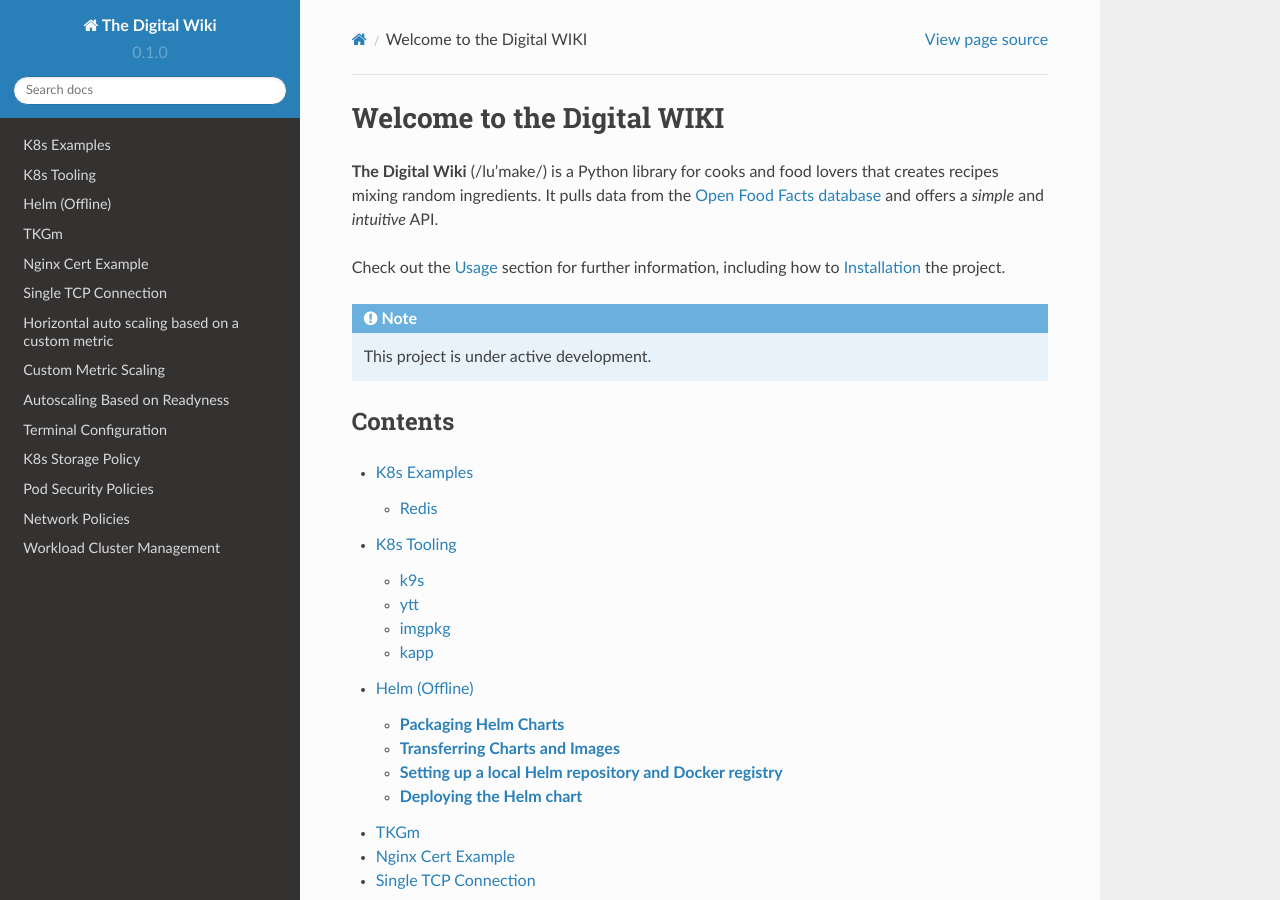
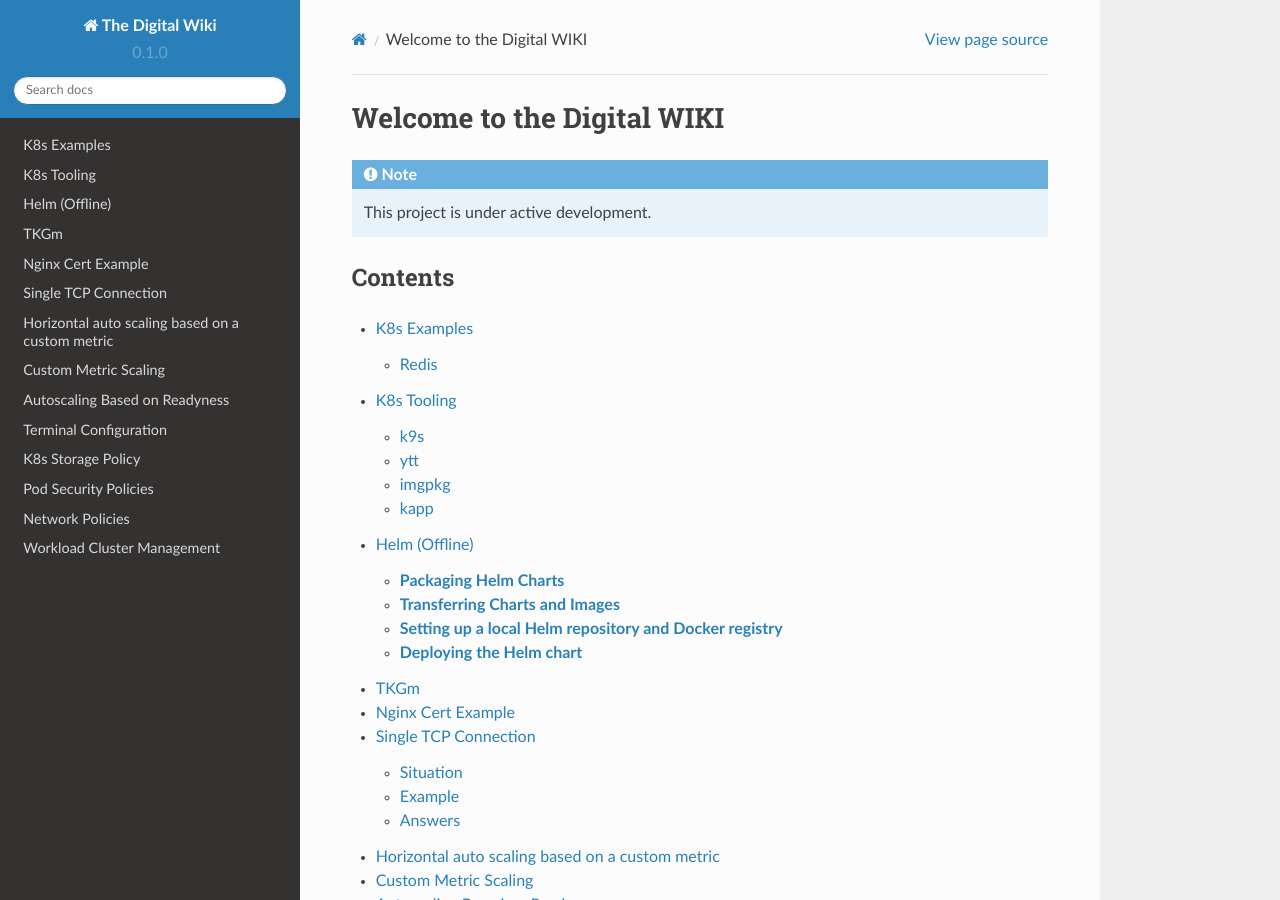
Before and after one commit to digital951/readthedocs, a Sphinx documentation site: the page built from docs/source/index.rst, in a window 1280 px wide and 900 px high. Built offline with Sphinx 7.4.7 and the Read the Docs theme 2.0.0, drawn with Linux system fonts in a browser that asks for light colours.

Commit message:
Deleted index blerb

```diff
--- a/docs/source/index.rst
+++ b/docs/source/index.rst
@@ -1,13 +1,5 @@
 Welcome to the Digital WIKI
 ===================================
-
-**The Digital Wiki** (/lu'make/) is a Python library for cooks and food lovers
-that creates recipes mixing random ingredients.
-It pulls data from the `Open Food Facts database <https://world.openfoodfacts.org/>`_
-and offers a *simple* and *intuitive* API.
-
-Check out the :doc:`usage` section for further information, including
-how to :ref:`installation` the project.
 
 .. note::
 
```
